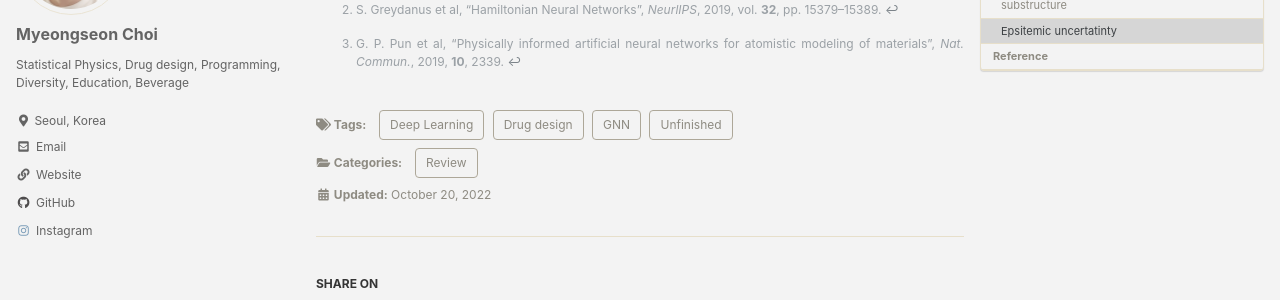
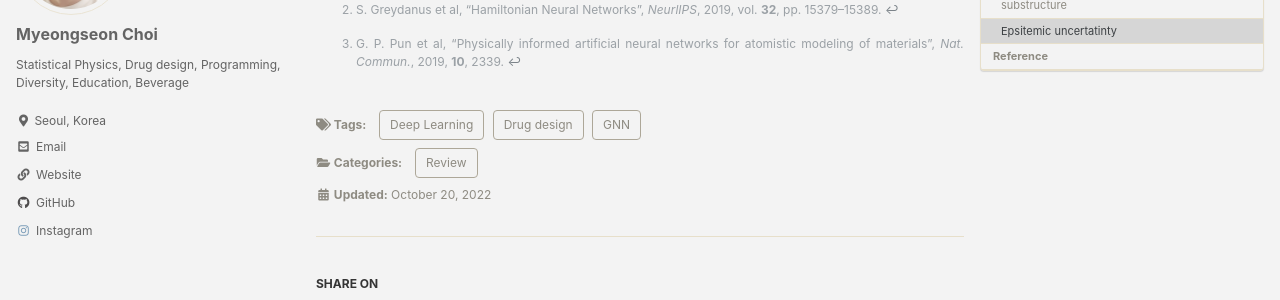
Before and after one commit to key262yek/key262yek.github.io, a Jekyll site: the page built from _posts/2022-10-21-pignet.md, in a window 1280 px wide and 900 px high, scrolled down 6878 px. Shown: the part 143-443 px from the top of the window. Built offline with Jekyll 4.4.1, drawn with Linux system fonts in a browser that asks for light colours; cached includes are drawn as plain includes; nearby versions of some CDN libraries.

Commit message:
remove unfinished tag

```diff
--- a/_posts/2022-10-21-pignet.md
+++ b/_posts/2022-10-21-pignet.md
@@ -7,7 +7,6 @@ tags:
   - Deep Learning
   - GNN
   - Drug design
-  - Unfinished
 toc: true
 toc_label: "Table of Contents"
 toc_icon: "fas fa-clipboard-list"
```
